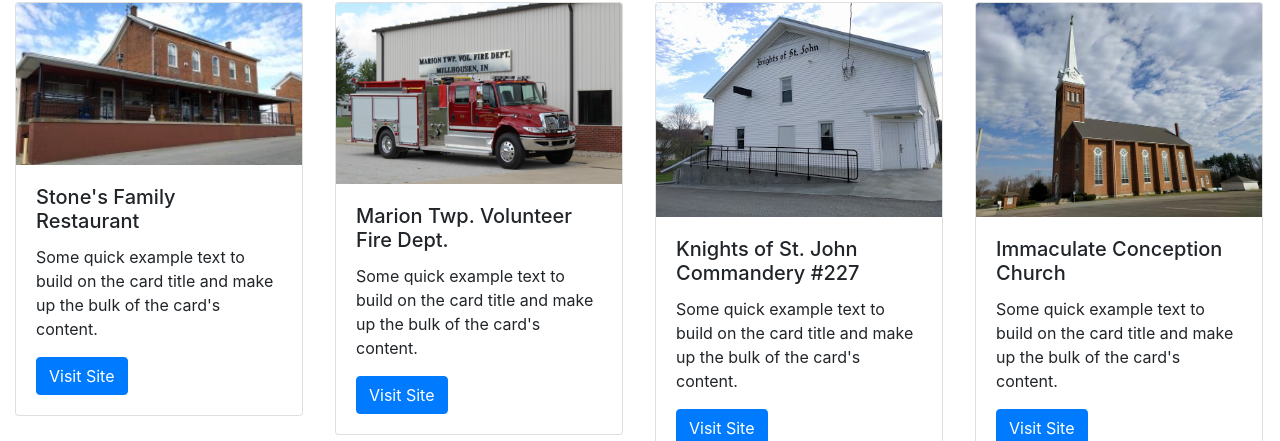
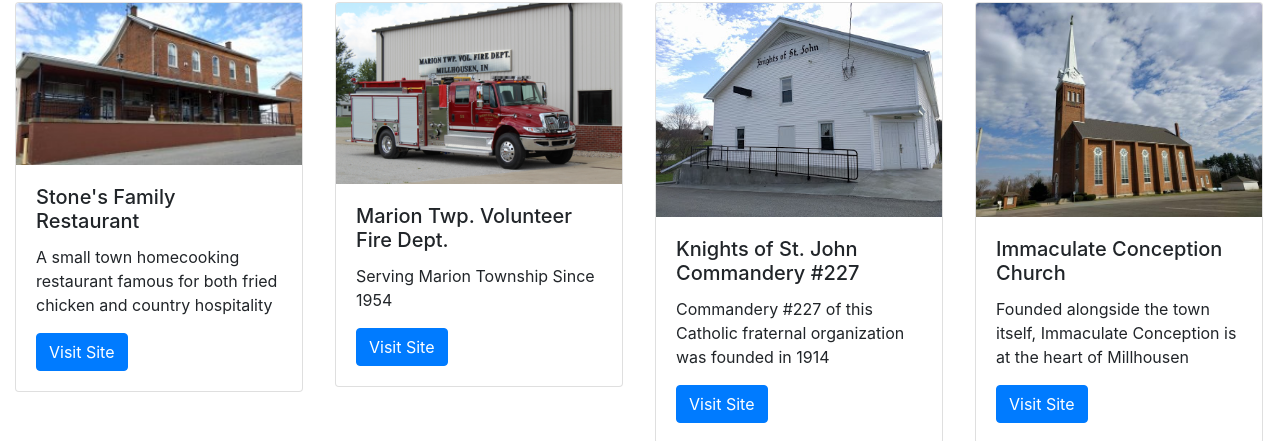
Before and after one commit to KennyStier/millhousen.com, a plain HTML site: page index.html in a window 1280 px wide. Shown: the part 509-950 px from the top of the page. Drawn offline with nearby package versions, Linux system fonts and the light colour scheme; grey boxes are pictures that could not be loaded.

Commit message:
Add Organization Descriptions

```diff
--- a/index.html
+++ b/index.html
@@ -136,7 +136,7 @@
                     <img class="card-img-top" src="/img/stones.jpg" alt="Card image cap">
                     <div class="card-body">
                         <h5 class="card-title">Stone's Family Restaurant</h5>
-                        <p class="card-text">Some quick example text to build on the card title and make up the bulk of the card's content.</p>
+                        <p class="card-text">A small town homecooking restaurant famous for both fried chicken and country hospitality</p>
                         <a href="https://stonesfamilyrestaurant.com/" class="btn btn-primary">Visit Site</a>
                     </div>
                 </div>
@@ -146,7 +146,7 @@
                     <img class="card-img-top" src="/img/firedept.png" alt="Card image cap">
                     <div class="card-body">
                         <h5 class="card-title">Marion Twp. Volunteer Fire Dept.</h5>
-                        <p class="card-text">Some quick example text to build on the card title and make up the bulk of the card's content.</p>
+                        <p class="card-text">Serving Marion Township Since 1954</p>
                         <a href="http://www.millhousenfire.com/" class="btn btn-primary">Visit Site</a>
                     </div>
                 </div>
@@ -158,7 +158,7 @@
                     <img class="card-img-top" src="/img/knights.jpg" alt="Card image cap">
                     <div class="card-body">
                         <h5 class="card-title">Knights of St. John Commandery #227</h5>
-                        <p class="card-text">Some quick example text to build on the card title and make up the bulk of the card's content.</p>
+                        <p class="card-text">Commandery #227 of this Catholic fraternal organization was founded in 1914</p>
                         <a href="https://www.facebook.com/KnightsofStJohnMillhousen/" class="btn btn-primary">Visit Site</a>
                     </div>
                 </div>
@@ -168,7 +168,7 @@
                     <img class="card-img-top" src="/img/church.jpg" alt="Card image cap">
                     <div class="card-body">
                         <h5 class="card-title">Immaculate Conception Church</h5>
-                        <p class="card-text">Some quick example text to build on the card title and make up the bulk of the card's content.</p>
+                        <p class="card-text">Founded alongside the town itself, Immaculate Conception is at the heart of Millhousen</p>
                         <a href="https://millhousenchurch.com/" class="btn btn-primary">Visit Site</a>
                     </div>
                 </div>
```
